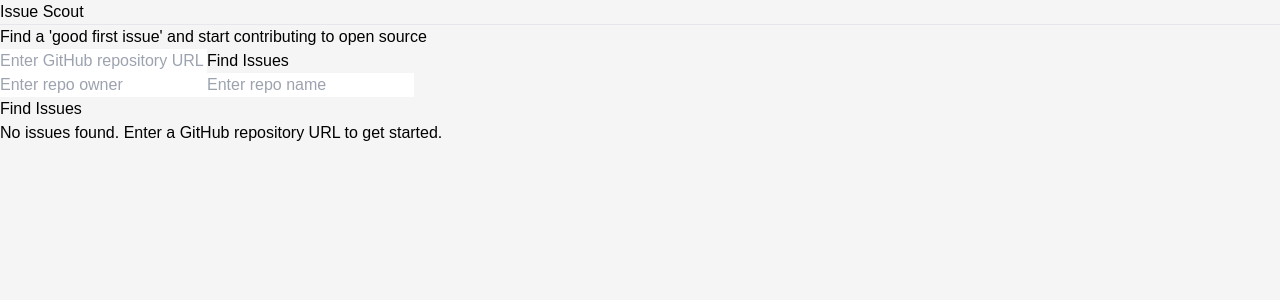
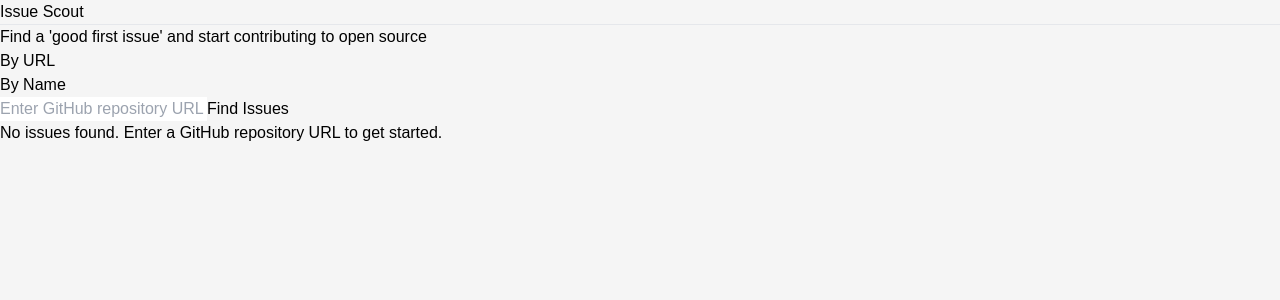
Before and after one commit to Abdulahadniaz/issue-scout, a Next.js app: page / in a window 1280 px wide. Shown: the top 300 px of the page. Built offline with nearby package versions, Linux system fonts and the light colour scheme; a web font is replaced by a local one.

Commit message:
chips for conditional rendering

```diff
--- a/src/components/IssueFinder.tsx
+++ b/src/components/IssueFinder.tsx
@@ -12,8 +12,9 @@
   const [issues, setIssues] = useState<Issue[]>([]);
   const [loading, setLoading] = useState(false);
   const [error, setError] = useState("");
-  const [owner, setOwner] = useState("");
-  const [repo, setRepo] = useState("");
+  const [ownerNameInput, setOwnerNameInput] = useState("");
+  const [repoNameInput, setRepoNameInput] = useState("");
+  const [selectedChip, setSelectedChip] = useState("url");
 
   const handleSubmit = async (
     e: React.FormEvent,
@@ -23,22 +24,24 @@
     setLoading(true);
     setError("");
 
+    let ownerParam, repoParam;
+
     if (submitType === "url") {
       const urlParts = repoUrl.split("github.com/")[1]?.split("/");
       if (!urlParts || urlParts.length < 2) {
         throw new Error("Invalid GitHub URL");
       }
       const [owner, repo] = urlParts;
-      setOwner(owner);
-      setRepo(repo);
+      ownerParam = owner;
+      repoParam = repo;
     } else if (submitType === "ownerRepoName") {
-      setOwner(owner);
-      setRepo(repo);
+      ownerParam = ownerNameInput;
+      repoParam = repoNameInput;
     }
 
     try {
       const response = await fetch(
-        `/api/issues/good-first-issues?owner=${owner}&repo=${repo}`
+        `/api/issues/good-first-issues?owner=${ownerParam}&repo=${repoParam}`
       );
       const data = await response.json();
 
@@ -68,6 +71,29 @@
             </div>
           ))}
         </div> */}
+        <div className="flex justify-start gap-2 my-2">
+          <div
+            className={` cursor-pointer p-1 rounded-md ${
+              selectedChip === "url"
+                ? "bg-gray-200 text-gray-500"
+                : "bg-white-500 text-gray-500"
+            }`}
+            onClick={() => setSelectedChip("url")}
+          >
+            By URL
+          </div>
+          <div
+            onClick={() => setSelectedChip("ownerRepoName")}
+            className={` cursor-pointer p-1 rounded-md ${
+              selectedChip === "ownerRepoName"
+                ? "bg-gray-200 text-gray-500"
+                : "bg-white-500 text-gray-500"
+            }`}
+          >
+            By Name
+          </div>
+        </div>
+        {selectedChip === "url" && (
           <form onSubmit={(e) => handleSubmit(e, "url")} className="space-y-4">
             <input
               type="text"
@@ -84,6 +110,8 @@
               {loading ? "Loading..." : "Find Issues"}
             </button>
           </form>
+        )}
+        {selectedChip === "ownerRepoName" && (
           <form
             onSubmit={(e) => handleSubmit(e, "ownerRepoName")}
             className="space-y-4 mt-2"
@@ -91,15 +119,15 @@
             <div className="flex gap-2">
               <input
                 type="text"
-              value={owner}
-              onChange={(e) => setOwner(e.target.value)}
+                value={ownerNameInput}
+                onChange={(e) => setOwnerNameInput(e.target.value)}
                 placeholder="Enter repo owner"
                 className="w-full border border-gray-300 rounded-md p-2"
               />
               <input
                 type="text"
-              value={repo}
-              onChange={(e) => setRepo(e.target.value)}
+                value={repoNameInput}
+                onChange={(e) => setRepoNameInput(e.target.value)}
                 placeholder="Enter repo name"
                 className="w-full border border-gray-300 rounded-md p-2"
               />
@@ -112,6 +140,7 @@
               {loading ? "Loading..." : "Find Issues"}
             </button>
           </form>
+        )}
         {error && <div className="text-red-500 mt-4">{error}</div>}
       </div>
       <div className="border-l border-gray-200 mt-[-16px] mb-[-200px] "></div>
```
Lines whose indentation alone changed are shown as unchanged.
